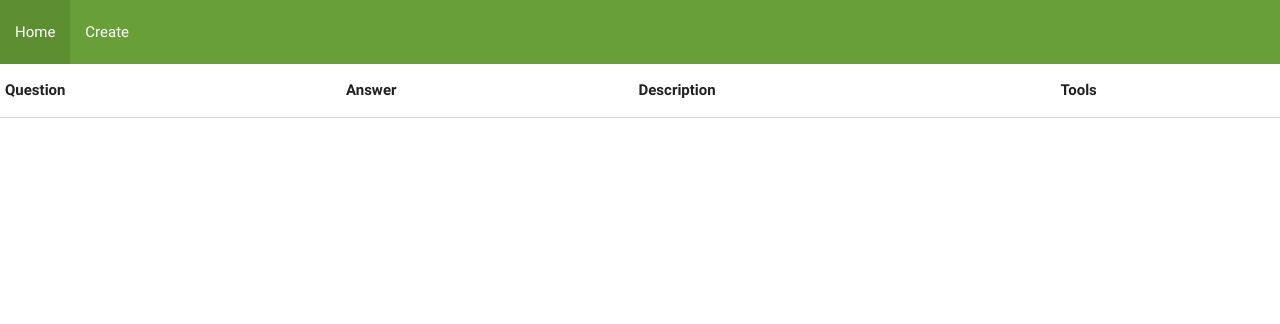
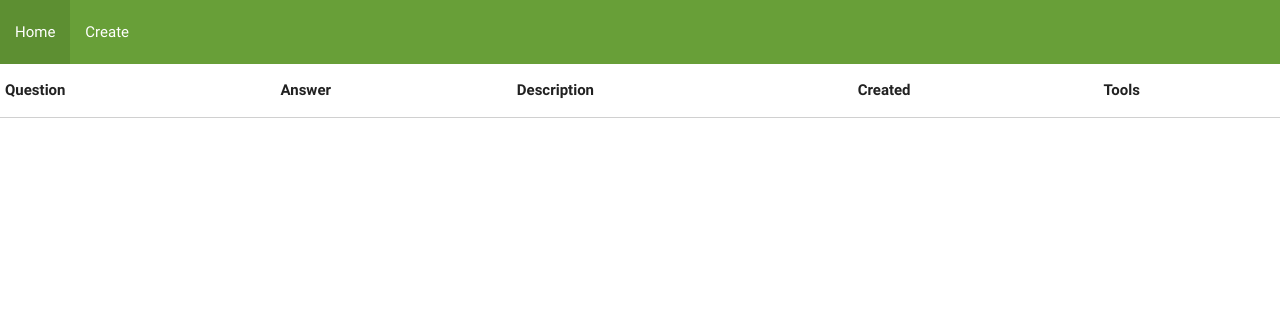
Before and after one commit to Gointer/teach_to_the_cards, a Django app: page / in a window 1280 px wide. Shown: the top 324 px of the page. Run offline with Django 3.2, Linux system fonts and the light colour scheme; data that the repository does not hold is empty.

Commit message:
Added created field to card

```diff
--- a/card/models.py
+++ b/card/models.py
@@ -6,6 +6,7 @@ class Card(models.Model):
 	question = models.TextField(unique=True)
 	answer = models.TextField()
 	description = models.TextField(blank=True)
+	created = models.DateTimeField(auto_now_add=True)
 
 	def __str__(self):
 		return self.question
--- a/teach_to_the_cards/templates/detail_card.html
+++ b/teach_to_the_cards/templates/detail_card.html
@@ -7,6 +7,8 @@
 		<p class='flow-text'>{{ card.answer }}</p>
 		<hr>
 		<p class='flow-text'>{{ card.description }}</p>
+		<hr>
+		<p>Created: <time>{{ card.created }}</time></p>
 	</div>
 </div>
 {% endblock %}
--- a/teach_to_the_cards/templates/list_card.html
+++ b/teach_to_the_cards/templates/list_card.html
@@ -7,6 +7,7 @@
 			<th>Question</th>
 			<th>Answer</th>
 			<th>Description</th>
+			<th>Created</th>
 			<th>Tools</th>
 		</tr>
 	</thead>
@@ -17,6 +18,7 @@
 				<td><a href="{% url 'card:detail' pk=card.id %}">{{ card.question|truncatechars:50 }}</a></td>
 				<td>{{ card.answer|truncatechars:50 }}</td>
 				<td>{{ card.description|truncatechars:50 }}</td>
+				<td>{{ card.created }}</td>
 				<td><a href="{% url 'card:delete' pk=card.id %}">Delete</a>|<a href="{% url 'card:update' pk=card.id %}">Update</a></td>
 			</tr>
 		{% endfor %}
```
Also changed, not shown: card/migrations/0003_card_created.py (added).
